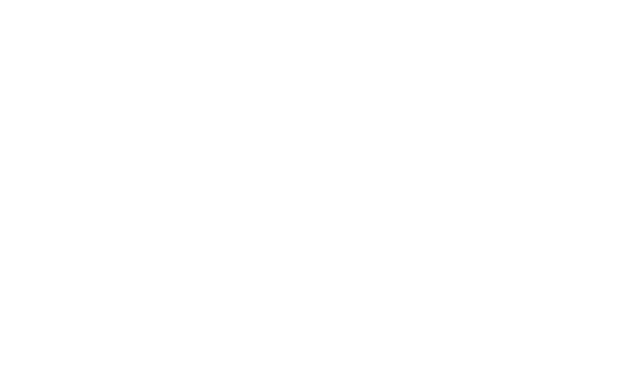
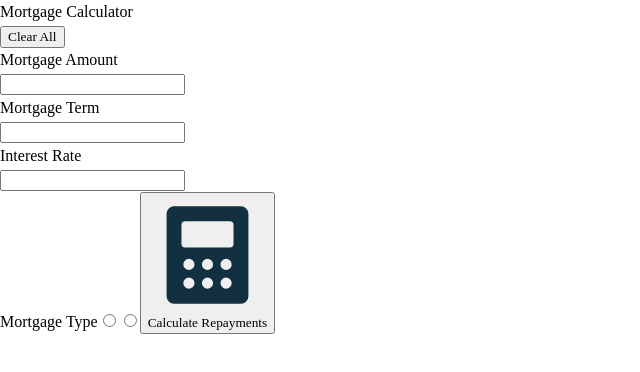
Before and after one commit to VenusY/frontend-mentor-mortgage-repayment-calculator, a React app: page / in a window 1280 px wide. Shown: the top 372 px of the page, without its empty margins (0-640 px from the left). Built offline with nearby package versions, Linux system fonts and the light colour scheme.

Commit message:
Add markup for input section

```diff
--- a/src/components/InputSection.jsx
+++ b/src/components/InputSection.jsx
@@ -1 +1,82 @@
-export default function InputSection() {}
+export default function InputSection() {
+  return (
+    <section className='input-section'>
+      <header className='input-section__header'>
+        <h1 className='input-section__heading'>Mortgage Calculator</h1>
+        <button className='input-section__clear-button'>Clear All</button>
+      </header>
+
+      <label htmlFor='mortgage-amount' className='input-section__label'>
+        Mortgage Amount
+      </label>
+
+      <div className='input-section__input-field-container'>
+        <div className='input-section__units-container'></div>
+        <input
+          type='text'
+          id='mortgage-amount'
+          className='input-section__input-field'
+        />
+      </div>
+
+      <div>
+        <div className='input-section__label-input-container'>
+          <label htmlFor='mortgage-term' className='input-section__label'>
+            Mortgage Term
+          </label>
+
+          <div className='input-section__input-field-container'>
+            <div className='input-section__units-container'></div>
+            <input
+              type='text'
+              id='mortgage-term'
+              className='input-section__input-field'
+            />
+          </div>
+        </div>
+
+        <div className='input-section__label-input-container'>
+          <label htmlFor='interest-rate' className='input-section__label'>
+            Interest Rate
+          </label>
+
+          <div className='input-section__input-field-container'>
+            <div className='input-section__units-container'></div>
+            <input
+              type='text'
+              id='interest-rate'
+              className='input-section__input-field'
+            />
+          </div>
+        </div>
+      </div>
+
+      <label htmlFor='mortgage-type' className='input-section__label'>
+        Mortgage Type
+      </label>
+
+      <input
+        type='radio'
+        name='mortgage-type'
+        value='Repayment'
+        className='input-section__input-field'
+      />
+
+      <input
+        type='radio'
+        name='mortgage-type'
+        value='Interest Only'
+        className='input-section__input-field'
+      />
+
+      <button className='calculate-button'>
+        <img
+          src={require('../assets/images/icon-calculator.svg')}
+          alt='Calculator'
+          className='calculate-button__icon'
+        />
+        <span className='calculate-button__text'>Calculate Repayments</span>
+      </button>
+    </section>
+  );
+}
```
